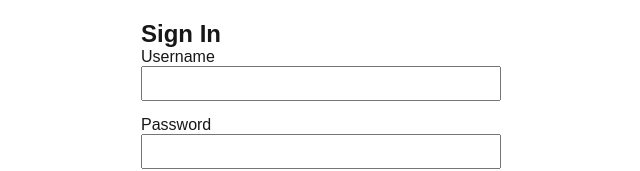
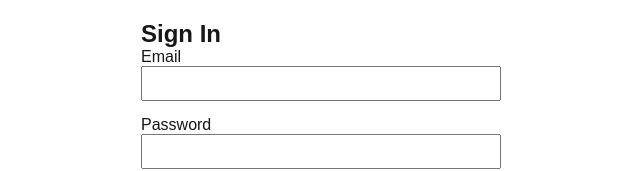
Before and after one commit to paowick/Authentication-Nextjs, a Next.js app: page /signin in a window 1280 px wide. Shown: the top 171 px of the page, without its empty margins (319-959 px from the left). Built offline with nearby package versions, Linux system fonts and the light colour scheme.

Commit message:
edit signin page

```diff
--- a/src/app/signin/page.jsx
+++ b/src/app/signin/page.jsx
@@ -12,10 +12,10 @@ export default function page() {
         <h2>Sign In</h2>
         <form action={signinAction}>
           <div style={{ marginBottom: "15px" }}>
-            <label htmlFor="user">Username</label>
+            <label htmlFor="email">Email</label>
             <input
               type="text"
-              name="user"
+              name="email"
               required
               style={{ width: "100%", padding: "8px" }}
             />
```
